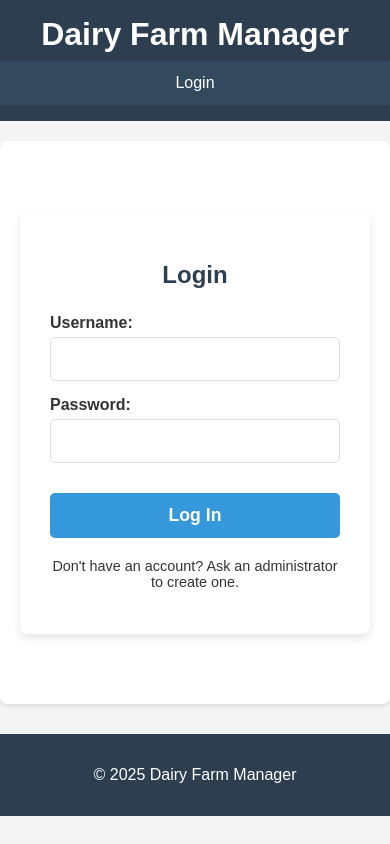
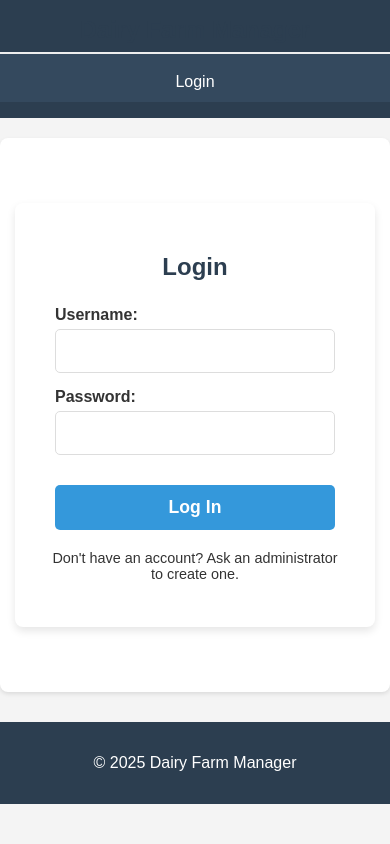
Before and after one commit to Amitath/Dairy-farm, a Flask app: page /login in a window 390 px wide. Run offline with Flask 3, Linux system fonts and the light colour scheme.

Commit message:
Update style.css

```diff
--- a/static/css/style.css
+++ b/static/css/style.css
@@ -7,29 +7,49 @@ body {
     color: #333;
 }
 
+main {
+    padding: 15px; /* Adjusted padding for smaller screens */
+    max-width: 1200px;
+    margin: 20px auto;
+    background-color: #fff;
+    border-radius: 8px;
+    box-shadow: 0 2px 4px rgba(0,0,0,0.1);
+}
+
+h1, h2, h3, h4 {
+    color: #2c3e50;
+    border-bottom: 2px solid #eee;
+    padding-bottom: 10px;
+    margin-bottom: 20px;
+}
+h1 { text-align: center; }
+
+/* Header & Navigation */
 header {
     background-color: #2c3e50;
     color: white;
     padding: 1rem 0;
-    text-align: center;
 }
 
 header h1 {
     margin: 0;
     padding-bottom: 0.5rem;
+    font-size: 1.8rem; /* Adjusted for mobile */
 }
 
 nav ul {
     list-style: none;
     padding: 0;
     margin: 0;
-    display: flex;
+    display: flex; /* Flexbox for horizontal layout */
     justify-content: center;
     background-color: #34495e;
+    flex-wrap: wrap; /* Allow items to wrap on smaller screens */
 }
 
 nav ul li {
     position: relative;
+    flex-shrink: 0; /* Prevent shrinking too much */
 }
 
 nav ul li a {
@@ -38,6 +58,7 @@ nav ul li a {
     text-decoration: none;
     padding: 0.8rem 1.2rem;
     transition: background-color 0.3s ease;
+    white-space: nowrap; /* Prevent breaking links */
 }
 
 nav ul li a:hover, .dropbtn:hover {
@@ -71,27 +95,12 @@ nav ul li a:hover, .dropbtn:hover {
     display: block;
 }
 
-
-main {
-    padding: 20px;
-    max-width: 1200px;
-    margin: 20px auto;
-    background-color: #fff;
-    border-radius: 8px;
-    box-shadow: 0 2px 4px rgba(0,0,0,0.1);
-}
-
-h2, h3 {
-    color: #2c3e50;
-    border-bottom: 2px solid #eee;
-    padding-bottom: 10px;
-    margin-bottom: 20px;
-}
-
+/* Forms */
 form {
     display: grid;
     gap: 15px;
     margin-bottom: 20px;
+    grid-template-columns: 1fr; /* Default to single column */
 }
 
 form label {
@@ -301,3 +383,61 @@ footer {
 .auth-container p a:hover {
     text-decoration: underline;
 }
+
+
+/* Footer */
+footer {
+    text-align: center;
+    padding: 1rem;
+    margin-top: 30px;
+    background-color: #2c3e50;
+    color: white;
+}
+
+/* --- Mobile Specific Adjustments (Media Queries) --- */
+@media screen and (max-width: 768px) {
+    header h1 {
+        font-size: 1.5rem;
+    }
+
+    nav ul {
+        flex-direction: column; /* Stack navigation items vertically */
+        align-items: center; /* Center items in the column */
+        padding-top: 0.5rem;
+    }
+
+    nav ul li {
+        width: 100%; /* Make list items full width */
+        text-align: center;
+    }
+
+    nav ul li a {
+        padding: 0.7rem 0.5rem; /* Adjust padding for smaller items */
+    }
+
+    .dropdown-content {
+        position: static; /* Make dropdowns flow naturally */
+        width: 100%; /* Full width */
+        box-shadow: none; /* Remove shadow */
+        border-radius: 0;
+    }
+
+    .dashboard-grid, .reminders-grid {
+        grid-template-columns: 1fr; /* Stack dashboard cards in a single column */
+    }
+
+    .summary-cards {
+        flex-direction: column; /* Stack financial summary cards */
+    }
+
+    /* Adjust form layout for smaller screens if needed */
+    form {
+        grid-template-columns: 1fr; /* Ensure single column layout for forms */
+        padding: 0 10px; /* Add some horizontal padding */
+    }
+
+    /* Tables already have overflow-x: auto, which is the primary mobile table solution */
+    table th, table td {
+        font-size: 0.9em; /* Slightly smaller font for tables */
+    }
+}
```
Also changed, not shown: other parts of static/css/style.css (+91 -15 lines).
